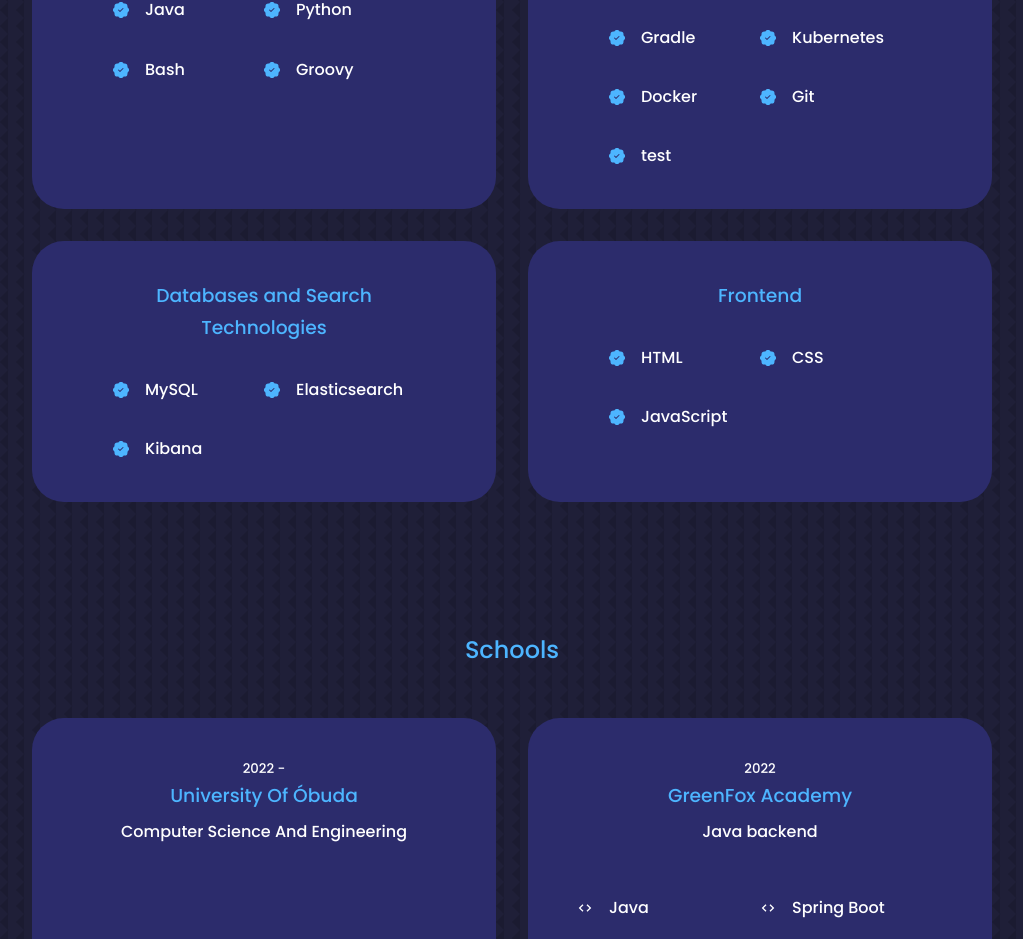
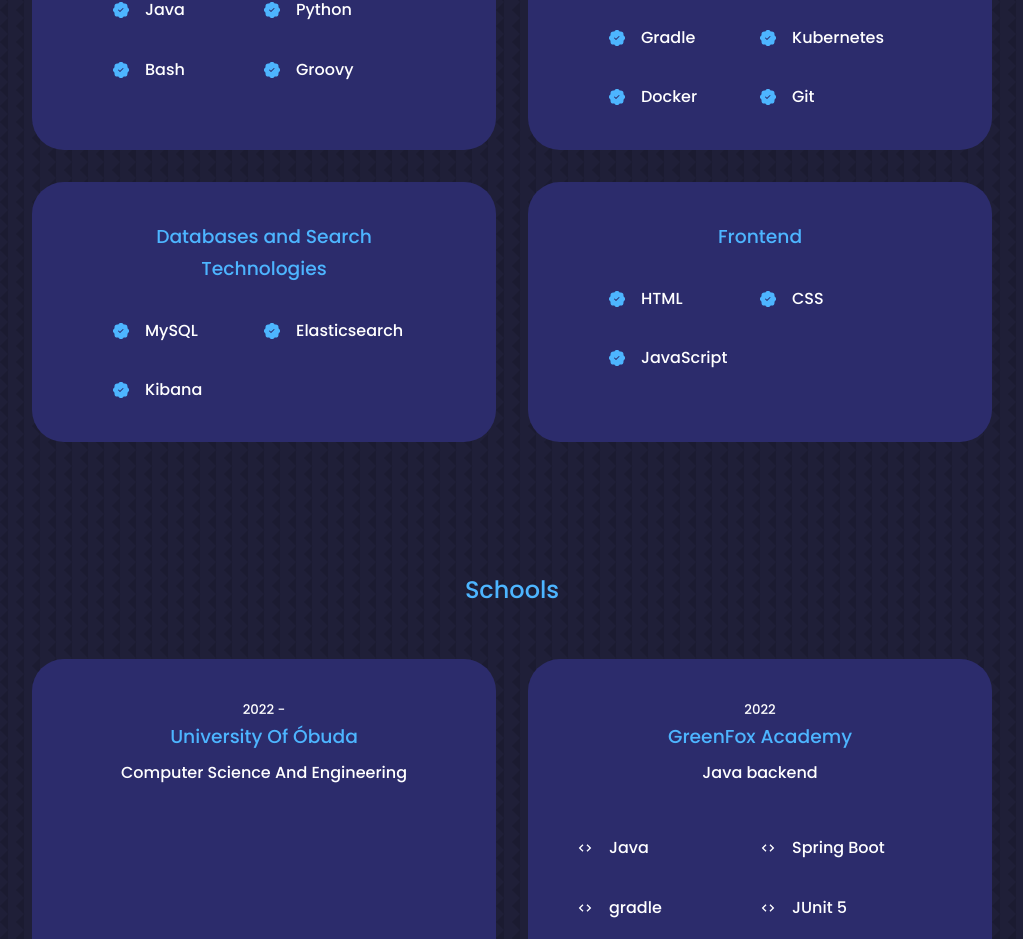
Before and after one commit to TorokDan/portfolio, a React (Create React App) app: page / in a window 1280 px wide. Shown: the part 1934-2873 px from the top of the page, without its empty margins (128-1151 px from the left). Built offline with nearby package versions, Linux system fonts and the light colour scheme.

Commit message:
remove test

```diff
--- a/src/components/experience/Experience.jsx
+++ b/src/components/experience/Experience.jsx
@@ -20,8 +20,7 @@ const knowledge = [
       "Gradle",
       "Kubernetes",
       "Docker",
-      "Git",
-      "test"
+      "Git"
     ]
   },
   {
```
